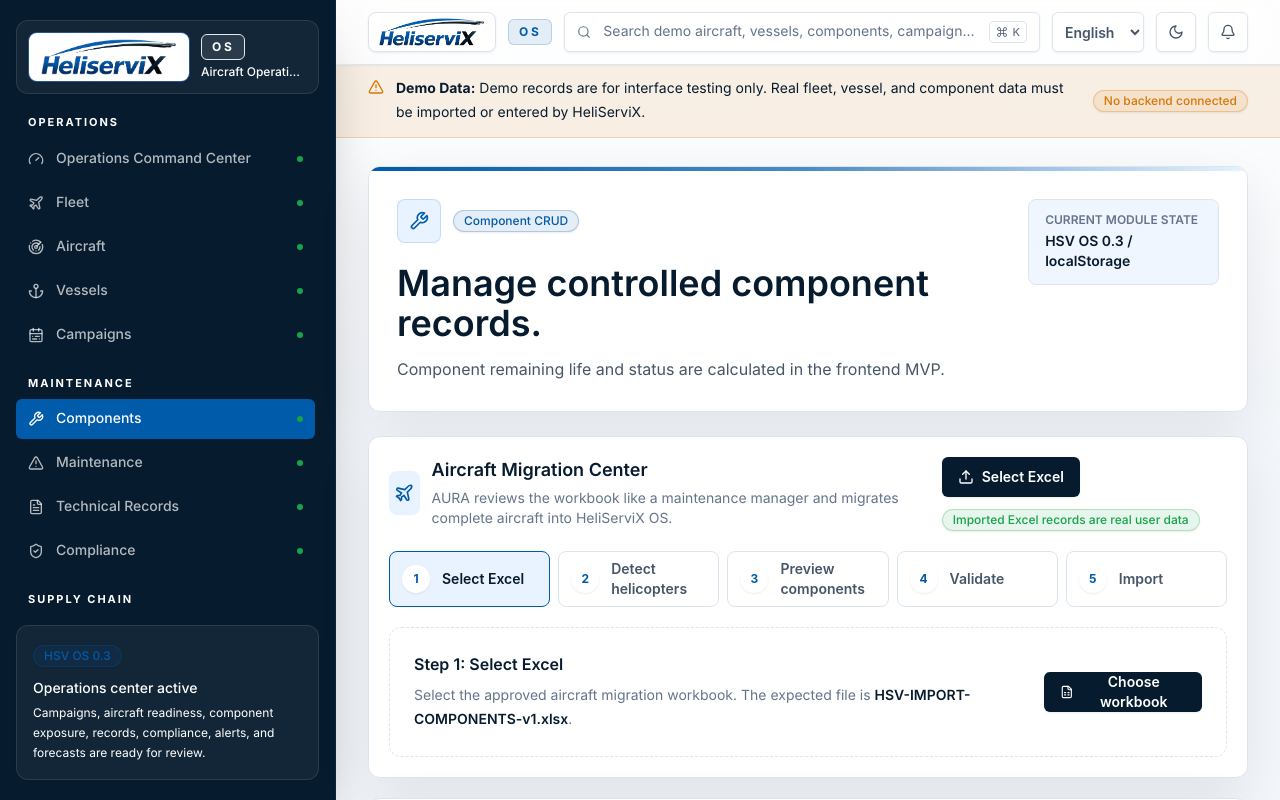
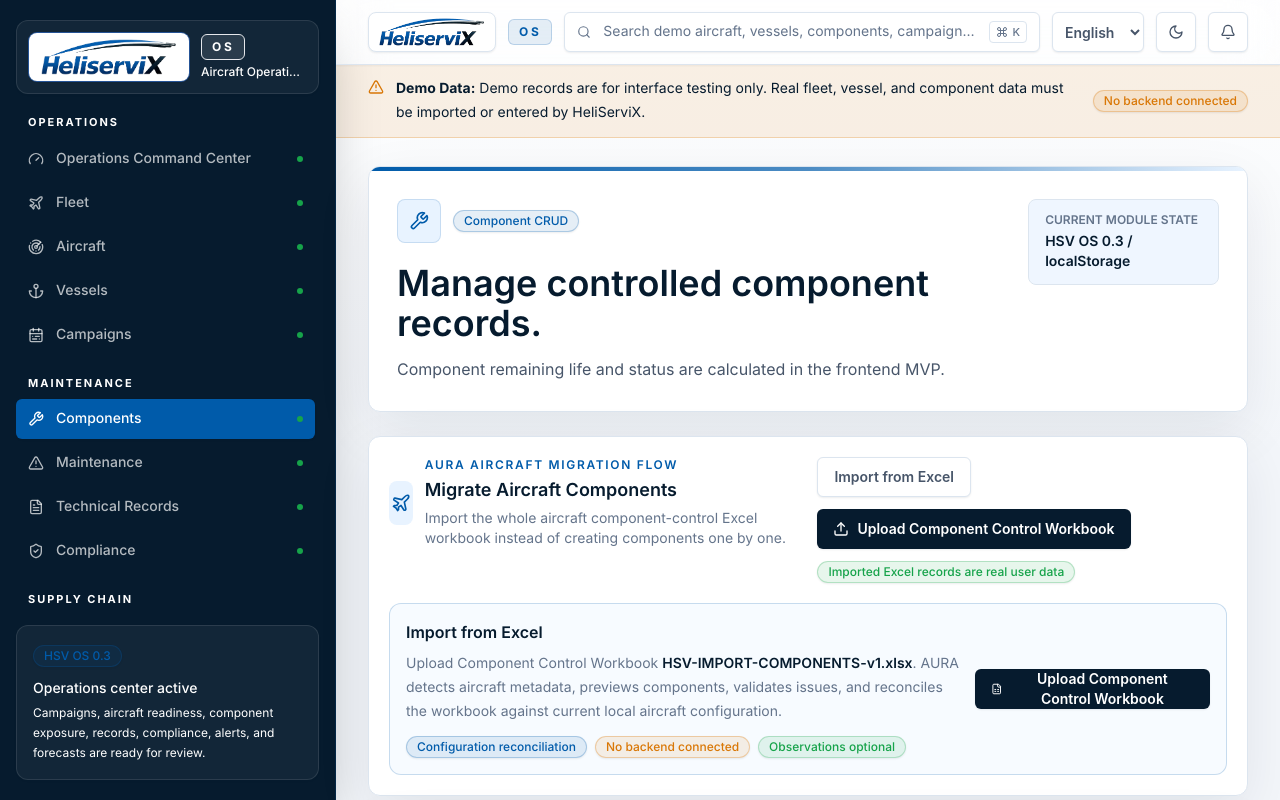
Before and after one commit to Heliservix/heliservix-sales-os, a Next.js app in the folder apps/web/: page /components in a window 1280 px wide. Shown: the top 800 px of the page. Built offline with nearby package versions, Linux system fonts and the light colour scheme.

Commit message:
Enable Excel bulk component import from Components module

```diff
--- a/apps/web/components/fleet/aircraft-migration-center.tsx
+++ b/apps/web/components/fleet/aircraft-migration-center.tsx
@@ -25,6 +25,7 @@
   onApply: (updater: (current: FleetStore) => FleetStore, success: string) => void;
   preselectedRegistration?: string;
   compact?: boolean;
+  defaultOpen?: boolean;
 };
 
 type ParsedWorkbookSheet = {
@@ -60,9 +61,10 @@
   }
 ];
 
-export function AircraftMigrationCenter({ store, onApply, preselectedRegistration, compact = false }: AircraftMigrationCenterProps) {
+export function AircraftMigrationCenter({ store, onApply, preselectedRegistration, compact = false, defaultOpen = false }: AircraftMigrationCenterProps) {
   const { tx } = useI18n();
   const inputRef = useRef<HTMLInputElement>(null);
+  const [isOpen, setIsOpen] = useState(defaultOpen);
   const [step, setStep] = useState(1);
   const [preview, setPreview] = useState<ComponentImportPreview>();
   const [selectedRegistrations, setSelectedRegistrations] = useState<string[]>([]);
@@ -106,6 +108,7 @@
     setSelectedRegistrations([]);
     setStep(1);
     if (!file) return;
+    setIsOpen(true);
     if (!file.name.toLowerCase().endsWith(".xlsx")) {
       setError(tx("Please upload an .xlsx workbook."));
       return;
@@ -244,9 +247,10 @@
               <Plane className="h-5 w-5" aria-hidden="true" />
             </div>
             <div>
-              <h2 className="text-lg font-semibold text-ink">{tx("Aircraft Migration Center")}</h2>
+              <p className="text-xs font-semibold uppercase tracking-[0.14em] text-aviation-blue">{tx("AURA Aircraft Migration Flow")}</p>
+              <h2 className="mt-1 text-lg font-semibold text-ink">{tx("Migrate Aircraft Components")}</h2>
               <p className="mt-1 text-sm text-ink-subtle">
-                {tx("AURA reviews the workbook like a maintenance manager and migrates complete aircraft into HeliServiX OS.")}
+                {tx("Import the whole aircraft component-control Excel workbook instead of creating components one by one.")}
               </p>
             </div>
           </div>
@@ -264,19 +268,54 @@
             accept=".xlsx,application/vnd.openxmlformats-officedocument.spreadsheetml.sheet"
             onChange={(event) => void parseFile(event.target.files?.[0])}
           />
+          {!isOpen ? (
+            <button
+              className="hsv-secondary-button"
+              type="button"
+              onClick={() => setIsOpen(true)}
+            >
+              {tx("Import from Excel")}
+            </button>
+          ) : null}
           <button
             className="hsv-primary-button"
             type="button"
             onClick={() => inputRef.current?.click()}
           >
             <Upload className="h-4 w-4" aria-hidden="true" />
-            {tx("Select Excel")}
+            {tx("Upload Component Control Workbook")}
           </button>
           <StatusPill tone="green">{tx("Imported Excel records are real user data")}</StatusPill>
         </div>
       </div>
 
-      <div className="mt-5 grid gap-2 md:grid-cols-5">
+      {!isOpen ? (
+        <div className="mt-5 rounded-xl border border-brand-blue/20 bg-brand-lightBlue/35 p-4">
+          <div className="flex flex-col gap-4 lg:flex-row lg:items-center lg:justify-between">
+            <div>
+              <h3 className="text-base font-semibold text-ink">{tx("Import from Excel")}</h3>
+              <p className="mt-2 max-w-3xl text-sm leading-6 text-ink-subtle">
+                {tx("Upload Component Control Workbook")} <span className="font-semibold text-ink">{officialWorkbookName}</span>. {tx("AURA detects aircraft metadata, previews components, validates issues, and reconciles the workbook against current local aircraft configuration.")}
+              </p>
+              <div className="mt-3 flex flex-wrap gap-2">
+                <StatusPill tone="blue">{tx("Configuration reconciliation")}</StatusPill>
+                <StatusPill tone="amber">{tx("No backend connected")}</StatusPill>
+                <StatusPill tone="green">{tx("Observations optional")}</StatusPill>
+              </div>
+            </div>
+            <button
+              className="hsv-primary-button"
+              type="button"
+              onClick={() => inputRef.current?.click()}
+            >
+              <FileSpreadsheet className="h-4 w-4" aria-hidden="true" />
+              {tx("Upload Component Control Workbook")}
+            </button>
+          </div>
+        </div>
+      ) : null}
+
+      {isOpen ? <div className="mt-5 grid gap-2 md:grid-cols-5">
         {steps.map((label, index) => {
           const number = index + 1;
           const active = number === step;
@@ -299,18 +338,18 @@
             </button>
           );
         })}
-      </div>
+      </div> : null}
 
       {message ? <p className="hsv-success-banner mt-4 mb-0">{message}</p> : null}
       {error ? <p className="hsv-error-banner mt-4 mb-0">{error}</p> : null}
 
-      <div className="mt-5">
+      {isOpen ? <div className="mt-5">
         {step === 1 ? renderSelectStep() : null}
         {preview && step === 2 ? renderDetectStep(preview) : null}
         {preview && step === 3 ? renderPreviewStep() : null}
         {preview && step === 4 ? renderValidateStep(preview) : null}
         {preview && step === 5 ? renderImportStep(preview) : null}
-      </div>
+      </div> : null}
     </Panel>
   );
 
@@ -330,7 +369,7 @@
             onClick={() => inputRef.current?.click()}
           >
             <FileSpreadsheet className="h-4 w-4" aria-hidden="true" />
-            {tx("Choose workbook")}
+            {tx("Upload Component Control Workbook")}
           </button>
         </div>
       </div>
@@ -344,6 +383,7 @@
           <MigrationStat label="Worksheets detected" value={String(currentPreview.worksheetNames.length)} />
           <MigrationStat label="Helicopters detected" value={String(currentPreview.detectedHelicopters.length)} />
           <MigrationStat label="Component Count" value={String(currentPreview.records.length)} />
+          <MigrationStat label="Valid components" value={String(currentPreview.records.filter((record) => !record.issues.some((issue) => issue.severity === "error")).length)} tone="green" />
           <MigrationStat label="Confidence" value={`${currentPreview.aircraftMetadata.confidence}%`} tone={currentPreview.aircraftMetadata.confidence >= 85 ? "green" : currentPreview.aircraftMetadata.confidence >= 70 ? "amber" : "red"} />
           <MigrationStat label="Warnings" value={String(currentPreview.issues.filter((issue) => issue.severity === "warning").length)} tone="amber" />
           <MigrationStat label="Errors" value={String(currentPreview.issues.filter((issue) => issue.severity === "error").length)} tone={currentPreview.issues.some((issue) => issue.severity === "error") ? "red" : "green"} />
@@ -420,6 +460,7 @@
           <MigrationStat label="Selected helicopters" value={String(selectedRegistrations.length)} />
           <MigrationStat label="Component Count" value={String(summary.componentCount)} />
           <MigrationStat label="Matched Components" value={String(summary.matchedComponents)} tone={summary.matchedComponents ? "blue" : "neutral"} />
+          <MigrationStat label="Update Candidates" value={String(summary.updatedComponents)} tone={summary.updatedComponents ? "blue" : "neutral"} />
           <MigrationStat label="Replacement Candidates" value={String(summary.replacementCandidates)} tone={summary.replacementCandidates ? "amber" : "green"} />
           <MigrationStat label="Confidence" value={`${summary.confidence}%`} tone={summary.confidence >= 85 ? "green" : summary.confidence >= 70 ? "amber" : "red"} />
         </section>
@@ -477,11 +518,11 @@
           <div className="mt-4 grid gap-3">
             <label className="flex items-start gap-3 text-sm text-ink-muted">
               <input className="mt-1" type="checkbox" checked={createHelicopter} onChange={(event) => setCreateHelicopter(event.target.checked)} />
-              <span>{tx("Create helicopter")}</span>
+              <span>{tx("Create aircraft from workbook metadata")}</span>
             </label>
             <label className="flex items-start gap-3 text-sm text-ink-muted">
               <input className="mt-1" type="checkbox" checked={updateHelicopter} onChange={(event) => setUpdateHelicopter(event.target.checked)} />
-              <span>{tx("Update helicopter")}</span>
+              <span>{tx("Update aircraft metadata")}</span>
             </label>
             <label className="flex items-start gap-3 text-sm text-ink-muted">
               <input className="mt-1" type="checkbox" checked={forceValidRowsOnly} onChange={(event) => setForceValidRowsOnly(event.target.checked)} />
@@ -518,6 +559,7 @@
             <MiniStat label="Warnings" value={String(summary.warnings)} />
             <MiniStat label="Errors" value={String(summary.errors)} />
             <MiniStat label="Matched Components" value={String(summary.matchedComponents)} />
+            <MiniStat label="Update Candidates" value={String(summary.updatedComponents)} />
             <MiniStat label="New Components" value={String(summary.newComponents)} />
             <MiniStat label="Replacement Candidates" value={String(summary.replacementCandidates)} />
             <MiniStat label="Missing data" value={String(summary.missingData)} />
@@ -738,6 +780,7 @@
         <tbody className="hsv-table-body">
           {visibleRecords.map((record) => {
             const key = importRecordKey(record);
+            const classification = getAuraClassification(record);
             return (
             <tr key={key}>
               <td className="px-4 py-3 text-ink-muted">{record.worksheetName}</td>
@@ -758,8 +801,8 @@
                 </StatusPill>
               </td>
               <td className="hsv-table-cell">
-                <StatusPill tone={record.matchType === "new" ? "green" : record.matchType === "probable-replacement" ? "amber" : record.matchType === "low-confidence-review" ? "red" : "blue"}>
-                  {tx(record.matchType)}
+                <StatusPill tone={classification.tone}>
+                  {tx(classification.label)}
                 </StatusPill>
               </td>
               <td className="hsv-table-cell">
@@ -778,6 +821,17 @@
       </table>
     </div>
   );
+}
+
+function getAuraClassification(record: ComponentImportPreview["records"][number]): { label: string; tone: "green" | "amber" | "blue" | "red" } {
+  if (record.issues.some((issue) => issue.severity === "error")) return { label: "Error", tone: "red" };
+  if (record.duplicateInWorkbook) return { label: "Possible duplicate", tone: "amber" };
+  if (record.matchType === "new") return { label: "New component", tone: "green" };
+  if (record.matchType === "exact-update" && !record.differences.length) return { label: "Exact match", tone: "blue" };
+  if (record.matchType === "exact-update") return { label: "Update existing", tone: "blue" };
+  if (record.matchType === "probable-replacement") return { label: "Probable replacement", tone: "amber" };
+  if (record.matchType === "probable-match") return { label: "Possible duplicate", tone: "amber" };
+  return { label: "Manual review required", tone: "red" };
 }
 
 function ComponentComparisonPanel({
--- a/apps/web/lib/component-import.ts
+++ b/apps/web/lib/component-import.ts
@@ -78,6 +78,7 @@
   status: ComponentStatus;
   notes: string;
   issues: ImportIssue[];
+  fingerprint: string;
   duplicateKey: string;
   duplicateInWorkbook: boolean;
   duplicateInStore: boolean;
@@ -165,6 +166,7 @@
   | "lifeLimitHours"
   | "remainingHours"
   | "calendarLimitDate"
+  | "remainingCalendarDays"
   | "remainingPercentage"
   | "status"
   | "notes";
@@ -214,7 +216,8 @@
   tsoHours: ["tso", "tso hrs", "tso hours", "tso (hrs)"],
   lifeLimitHours: ["life limit hours", "life limit", "life limit hrs", "limit hours", "limite vida horas", "limite vida hrs", "limite vida (hrs)", "límite vida (hrs)", "limite de vida horas"],
   remainingHours: ["remaining hours", "hours remaining", "life remaining", "remaining life", "remanente hrs", "remanente horas", "remanente (hrs)", "horas remanentes", "vida remanente"],
-  calendarLimitDate: ["calendar limit date", "calendar limit", "calendar", "expiration", "expiration date", "expiry", "expiry date", "expires", "limite calendario", "límite calendario", "vencimiento", "fecha vencimiento", "expiracion", "expiración", "remanente calendario", "remanente calendario (anos)", "remanente calendario (años)"],
+  calendarLimitDate: ["calendar limit date", "calendar limit", "calendar", "expiration", "expiration date", "expiry", "expiry date", "expires", "limite calendario", "límite calendario", "vencimiento", "fecha vencimiento", "expiracion", "expiración"],
+  remainingCalendarDays: ["remaining calendar", "remaining calendar days", "calendar remaining", "calendar life remaining", "days remaining", "remaining days", "remanente calendario", "remanente calendario dias", "remanente calendario días", "dias remanentes", "días remanentes", "remanente calendario (anos)", "remanente calendario (años)"],
   remainingPercentage: ["remaining percentage", "remaining %", "% remaining", "% remanente", "% remanente horas", "porcentaje remanente"],
   status: ["status", "estado"],
   notes: ["notes", "observations", "observaciones", "notas"]
@@ -236,6 +239,7 @@
   lifeLimitHours: "Life limit hours",
   remainingHours: "Remaining hours",
   calendarLimitDate: "Calendar limit date",
+  remainingCalendarDays: "Remaining calendar days",
   remainingPercentage: "Remaining percentage",
   status: "Status",
   notes: "Notes"
@@ -288,14 +292,14 @@
 
   const duplicateCounts = new Map<string, number>();
   records.forEach((record) => {
-    duplicateCounts.set(record.duplicateKey, (duplicateCounts.get(record.duplicateKey) ?? 0) + 1);
+    duplicateCounts.set(record.fingerprint, (duplicateCounts.get(record.fingerprint) ?? 0) + 1);
   });
 
   const recordsWithDuplicateFlags = records.map((record) => ({
     ...record,
-    duplicateInWorkbook: (duplicateCounts.get(record.duplicateKey) ?? 0) > 1,
-    issues: (duplicateCounts.get(record.duplicateKey) ?? 0) > 1
-      ? [...record.issues, issue(record.rowNumber, "Duplicate", "warning", "Duplicate component match inside workbook preview.", record.duplicateKey, "Review duplicate component identity.", record.worksheetName, record.helicopterRegistration)]
+    duplicateInWorkbook: (duplicateCounts.get(record.fingerprint) ?? 0) > 1,
+    issues: (duplicateCounts.get(record.fingerprint) ?? 0) > 1
+      ? [...record.issues, issue(record.rowNumber, "Duplicate", "warning", "Duplicate component fingerprint inside workbook preview.", record.fingerprint, "Review duplicate component identity.", record.worksheetName, record.helicopterRegistration)]
       : record.issues
   }));
 
@@ -600,6 +604,7 @@
     "lifeLimitHours",
     "remainingHours",
     "calendarLimitDate",
+    "remainingCalendarDays",
     "status",
     "notes"
   ];
@@ -931,7 +936,8 @@
   const remainingHours = parseNumber(raw("remainingHours"));
   const calendarLimitRaw = normalizeCell(raw("calendarLimitDate"));
   const calendarLimitDate = parseDate(raw("calendarLimitDate"));
-  const remainingCalendarDays = calendarLimitDate ? Math.ceil((new Date(calendarLimitDate).getTime() - Date.now()) / 86400000) : 0;
+  const importedRemainingCalendarDays = parseNumber(raw("remainingCalendarDays"));
+  const remainingCalendarDays = calendarLimitDate ? Math.ceil((new Date(calendarLimitDate).getTime() - Date.now()) / 86400000) : importedRemainingCalendarDays;
   const remainingPercentage = normalizePercentage(parseNumber(get("remainingPercentage")) || calculateRemainingPercentage(remainingHours, lifeLimitHours));
   const recalculatedStatus = calculateComponentStatus({ remainingHours, remainingCalendarDays, remainingPercentage });
   const workbookStatus = get("status");
@@ -965,6 +971,7 @@
     status: recalculatedStatus,
     notes: get("notes"),
     issues: [],
+    fingerprint: "",
     duplicateKey: "",
     duplicateInWorkbook: false,
     duplicateInStore: false,
@@ -976,6 +983,7 @@
   };
 
   record.duplicateKey = recordMatchKey(record);
+  record.fingerprint = recordFingerprint(record);
   const match = evaluateComponentMatch(record, input.store.components);
   record.duplicateInStore = match.matchType !== "new";
   record.matchType = match.matchType;
@@ -1186,6 +1194,21 @@
   ].map(normalizeHeader).join("|");
 }
 
+function recordFingerprint(record: ComponentImportRecord) {
+  return [
+    record.helicopterRegistration,
+    record.componentName,
+    record.partNumber,
+    record.serialNumber,
+    record.position,
+    record.installationDate,
+    record.tsnHours,
+    record.tsoHours,
+    record.lifeLimitHours,
+    record.remainingHours
+  ].map(normalizeHeader).join("|");
+}
+
 function componentMatchKey(component: HelicopterComponent) {
   return [
     component.helicopterRegistration,
--- a/apps/web/lib/i18n.ts
+++ b/apps/web/lib/i18n.ts
@@ -498,6 +498,14 @@
   "Edit component record.": "Editar registro de componente.",
   "Register flight hours and update local component life.": "Registrar horas de vuelo y actualizar vida local de componentes.",
   "Aircraft Migration Center": "Centro de Migración de Aeronaves",
+  "AURA Aircraft Migration Flow": "Flujo de Migración de Aeronaves AURA",
+  "Import from Excel": "Importar desde Excel",
+  "Migrate Aircraft Components": "Migrar Componentes de Aeronave",
+  "Upload Component Control Workbook": "Subir Hoja de Control de Componentes",
+  "Import the whole aircraft component-control Excel workbook instead of creating components one by one.": "Importe toda la hoja Excel de control de componentes de la aeronave en lugar de crear componentes uno por uno.",
+  "AURA detects aircraft metadata, previews components, validates issues, and reconciles the workbook against current local aircraft configuration.": "AURA detecta metadatos de aeronave, previsualiza componentes, valida hallazgos y reconcilia el libro contra la configuración local actual de la aeronave.",
+  "Configuration reconciliation": "Reconciliación de configuración",
+  "Observations optional": "Observaciones opcionales",
   "Use the approved HSV-IMPORT-COMPONENTS-v1.xlsx workbook to migrate aircraft component control data.": "Use el libro aprobado HSV-IMPORT-COMPONENTS-v1.xlsx para migrar datos de control de componentes de aeronaves.",
   "AURA reviews the workbook like a maintenance manager and migrates complete aircraft into HeliServiX OS.": "AURA revisa el libro como un jefe de mantenimiento y migra aeronaves completas a HeliServiX OS.",
   "Select Excel": "Seleccionar Excel",
@@ -556,6 +564,7 @@
   "Migration ID": "ID de migración",
   "Matched Components": "Componentes coincidentes",
   "Updated Components": "Componentes actualizados",
+  "Update Candidates": "Candidatos de actualización",
   "New Components": "Componentes nuevos",
   "Replacement Candidates": "Candidatos de reemplazo",
   "AURA Decision": "Decisión de AURA",
@@ -574,6 +583,12 @@
   "low-confidence-review": "revisión de baja confianza",
   "probable-match": "coincidencia probable",
   "new": "nuevo",
+  "New component": "Componente nuevo",
+  "Exact match": "Coincidencia exacta",
+  "Update existing": "Actualizar existente",
+  "Probable replacement": "Reemplazo probable",
+  "Possible duplicate": "Posible duplicado",
+  "Manual review required": "Revisión manual requerida",
   "Ignore": "Ignorar",
   "Update": "Actualizar",
   "Replace": "Reemplazar",
@@ -604,6 +619,7 @@
   "Helicopters detected": "Helicópteros detectados",
   "Selected helicopters": "Helicópteros seleccionados",
   "Component Count": "Cantidad de componentes",
+  "Valid components": "Componentes válidos",
   "Warnings": "Advertencias",
   "Errors": "Errores",
   "Duplicates": "Duplicados",
@@ -649,6 +665,8 @@
   "Reference number and title are required.": "El número de referencia y el título son requeridos.",
   "Create helicopter": "Crear helicóptero",
   "Update helicopter": "Actualizar helicóptero",
+  "Create aircraft from workbook metadata": "Crear aeronave desde metadatos del libro",
+  "Update aircraft metadata": "Actualizar metadatos de aeronave",
   "Merge components": "Fusionar componentes",
   "Update matching components and add clean new rows.": "Actualizar componentes coincidentes y agregar filas nuevas limpias.",
   "Import only clean new rows and leave matching components unchanged.": "Importar solo filas nuevas limpias y dejar sin cambios los componentes coincidentes.",
```
